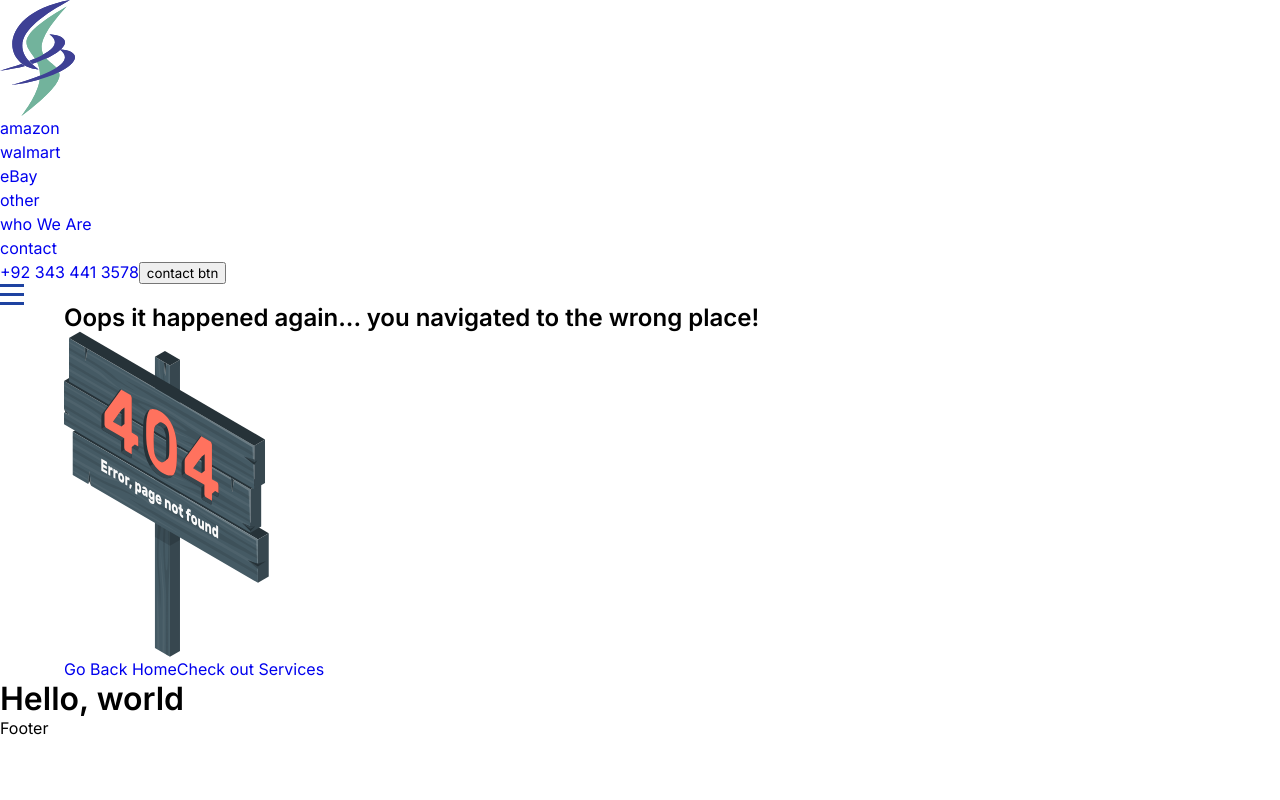
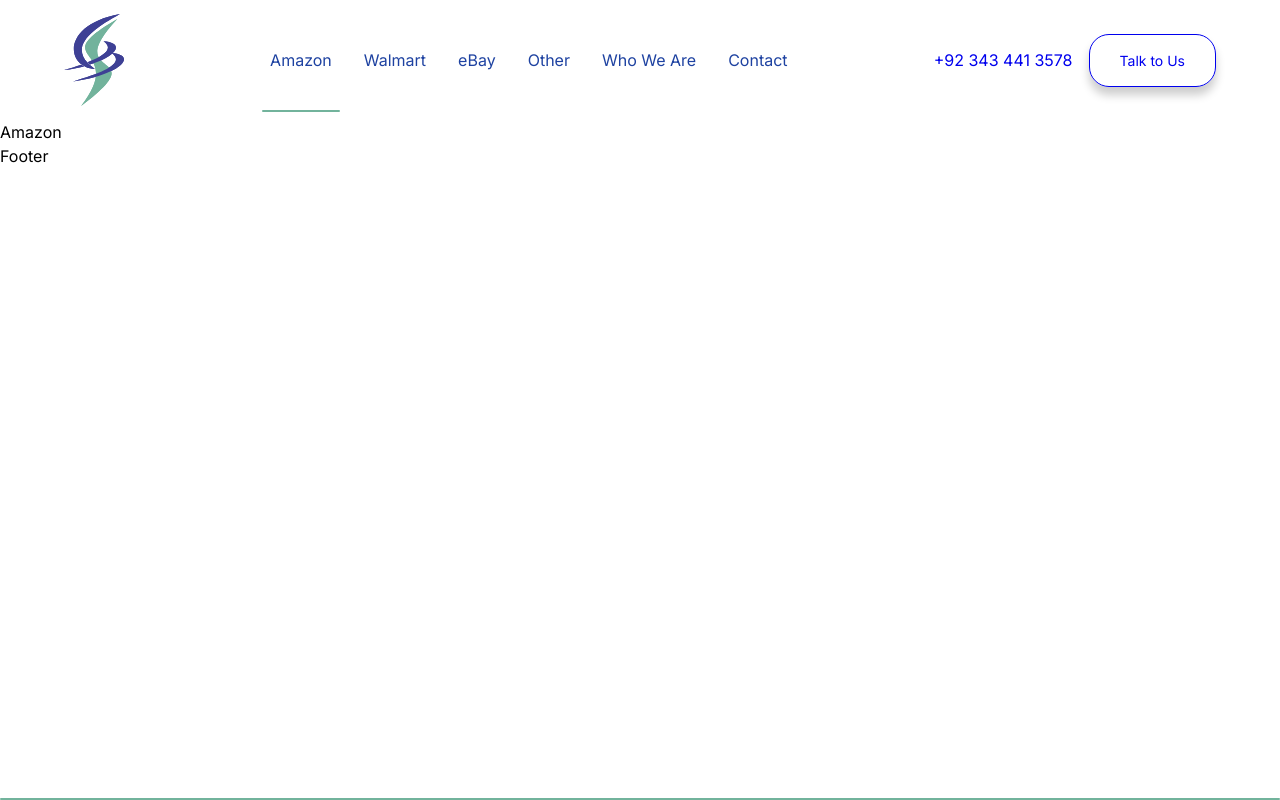
Before and after one commit to hariscs/svetro-app, a React (Create React App) app: page /amazon in a window 1280 px wide. Built offline with nearby package versions, Linux system fonts and the light colour scheme.

Commit message:
add navbar

```diff
--- a/src/App.js
+++ b/src/App.js
@@ -1,17 +1,16 @@
 import { Routes, Route } from 'react-router-dom';
 import { Footer, Navbar } from './components';
-import Home from './Pages/Home';
-import NotFound from './Pages/404/NotFound';
+import { Home, Amazon, Page404 } from './Pages';
 
 function App() {
 	return (
 		<div>
 			<Navbar />
 			<Routes>
-				<Route path='*' element={<NotFound />} />
 				<Route path='/' element={<Home />} />
+				<Route path='/amazon' element={<Amazon />} />
+				<Route path='*' element={<Page404 />} />
 			</Routes>
-			<h1>Hello, world</h1>
 			<Footer />
 		</div>
 	);
--- a/src/Globals.css
+++ b/src/Globals.css
@@ -3,6 +3,7 @@
 	--clr-white: #fff;
 	--clr-dark: #000;
 	--clr-svetro-light: rgb(244, 244, 244);
+	--clr-svetro-green: #72b39c;
 	--clr-svetro-red: #ff725e;
 	--clr-light-blue: #7879f1;
 	--clr-light-gray: #eaeaea;
@@ -57,60 +58,6 @@ button {
 	margin-inline: auto;
 }
 
-/* button styles */
-.btn {
-	font-size: 0.875rem;
-	background: 0;
-	border: 1px solid;
-	padding: 0.938rem 1.875rem;
-	cursor: pointer;
-	transition: all 300ms ease-in;
-	box-shadow: 0px 8px 10px rgba(0, 0, 0, 0.2);
-}
-
-.btn:hover {
-	transform: scale(1.2);
-}
-
-.btn__primary,
-.btn__primaryOutline,
-.btn__white {
-	border-radius: 20px;
-}
-
-.btn__primary {
-	border-color: var(--clr-primary);
-	color: var(--clr-white);
-	background: var(--clr-primary);
-}
-
-.btn__primaryOutline {
-	border-color: var(--clr-white);
-	color: var(--clr-white);
-	background: transparent;
-}
-
-.btn__secondary,
-.btn__secondaryOutline {
-	border-radius: 5px;
-}
-
-.btn__secondary {
-	color: var(--clr-white);
-	background: var(--clr-primary);
-	border-color: var(--clr-primary);
-}
-
-.btn__white {
-	color: var(--clr-primary);
-	background: var(--clr-white);
-}
-
-.btn__secondaryOutline {
-	color: var(--clr-primary);
-	background: transparent;
-}
-
 /* slider */
 .slider {
 	overflow: hidden;
--- /dev/null
+++ b/src/Pages/Amazon.jsx
@@ -0,0 +1,5 @@
+const Amazon = () => {
+	return <div>Amazon</div>;
+};
+
+export default Amazon;
--- /dev/null
+++ b/src/Pages/Page404.jsx
@@ -0,0 +1,8 @@
+import React from 'react';
+import { NotFound } from '../components';
+
+const Page404 = () => {
+	return <NotFound />;
+};
+
+export default Page404;
--- /dev/null
+++ b/src/Pages/index.js
@@ -0,0 +1,3 @@
+export { default as Home } from './Home';
+export { default as Amazon } from './Amazon';
+export { default as Page404 } from './Page404';
--- /dev/null
+++ b/src/components/Button/Button.jsx
@@ -0,0 +1,11 @@
+import styles from './Button.module.css';
+
+const Button = ({ link, text }) => {
+	return (
+		<a href={link} className={styles.btn}>
+			{text}
+		</a>
+	);
+};
+
+export default Button;
--- /dev/null
+++ b/src/components/Button/Button.module.css
@@ -0,0 +1,27 @@
+/* button styles */
+.btn {
+	font-size: 0.875rem;
+	background: 0;
+	border: 1px solid;
+	padding: 0.938rem 1.875rem;
+	cursor: pointer;
+	transition: all 300ms ease-in;
+	box-shadow: 0px 8px 10px rgba(0, 0, 0, 0.2);
+	border-radius: 20px;
+}
+
+.btn:hover {
+	transform: scale(1.2);
+}
+
+.btn__primary {
+	color: var(--clr-white);
+	background: var(--clr-primary);
+	border-color: var(--clr-primary);
+}
+
+.btn__secondary {
+	color: var(--clr-white);
+	background: var(--clr-primary);
+	border-color: var(--clr-primary);
+}
--- a/src/components/Navbar/Navbar.jsx
+++ b/src/components/Navbar/Navbar.jsx
@@ -1,7 +1,7 @@
 import { useState } from 'react';
 import { NavLink } from 'react-router-dom';
 import styles from './Navbar.module.css';
-
+import { Button } from '../../components';
 import { images } from '../../constants';
 
 const Navbar = () => {
@@ -10,32 +10,107 @@ const Navbar = () => {
 
 	return (
 		<nav className={styles.navbar}>
-			<div className={styles.logoContainer}>
+			<div className='container'>
+				<div className={styles.navbar__flex}>
+					<div className={styles.logo__container}>
 						<img src={images.logo} alt='logo' />
 					</div>
 
-			<ul>
-				{['amazon', 'walmart', 'eBay', 'other', 'who We Are', 'contact'].map(
-					(item, i) => (
-						<li key={`link-${i}`}>
-							<div />
-							<NavLink to={`/${item}`}>{item}</NavLink>
+					<ul
+						className={
+							click
+								? `${styles.navbar__menu}`
+								: `${styles.navbar__menu} ${styles.menu__active}`
+						}
+					>
+						<li className={styles.menu__item}>
+							<NavLink
+								to='/amazon'
+								onClick={() => setClick(true)}
+								className={(navData) =>
+									navData.isActive
+										? `${styles.menu__active} ${styles.menu__link}`
+										: `${styles.menu__link}`
+								}
+							>
+								Amazon
+							</NavLink>
 						</li>
-					)
-				)}
+						<li className={styles.menu__item}>
+							<NavLink
+								to='/wallmart'
+								className={(navData) =>
+									navData.isActive
+										? `${styles.menu__active} ${styles.menu__link}`
+										: `${styles.menu__link}`
+								}
+							>
+								Walmart
+							</NavLink>
+						</li>
+						<li className={styles.menu__item}>
+							<NavLink
+								to='/ebay'
+								className={(navData) =>
+									navData.isActive
+										? `${styles.menu__active} ${styles.menu__link}`
+										: `${styles.menu__link}`
+								}
+							>
+								eBay
+							</NavLink>
+						</li>
+						<li className={styles.menu__item}>
+							<NavLink
+								to='/other'
+								className={(navData) =>
+									navData.isActive
+										? `${styles.menu__active} ${styles.menu__link}`
+										: `${styles.menu__link}`
+								}
+							>
+								Other
+							</NavLink>
+						</li>
+						<li className={styles.menu__item}>
+							<NavLink
+								to='/about'
+								className={(navData) =>
+									navData.isActive
+										? `${styles.menu__active} ${styles.menu__link}`
+										: `${styles.menu__link}`
+								}
+							>
+								Who We Are
+							</NavLink>
+						</li>
+						<li className={styles.menu__item}>
+							<NavLink
+								to='/contact'
+								className={(navData) =>
+									navData.isActive
+										? `${styles.menu__active} ${styles.menu__link}`
+										: `${styles.menu__link}`
+								}
+							>
+								Contact
+							</NavLink>
+						</li>
 					</ul>
 
-			<div className={styles.contact}>
+					<div className={styles.contact__flex}>
 						<a href='/'>+92 343 441 3578</a>
-				<button>contact btn</button>
+						<Button text='Talk to Us' link='/contact' />
 					</div>
 
 					<div className={styles.mobile_menu}>
 						<img
-					src={click ? images.icon_close : images.hamburger}
+							src={click ? images.hamburger : images.icon_close}
 							alt='menu icon'
 							onClick={handleClick}
 						/>
+					</div>
+				</div>
 			</div>
 		</nav>
 	);
--- a/src/components/Navbar/Navbar.module.css
+++ b/src/components/Navbar/Navbar.module.css
@@ -0,0 +1,83 @@
+.navbar {
+	padding: 0.5rem 0;
+}
+
+.navbar__flex {
+	display: flex;
+	align-items: center;
+	justify-content: space-between;
+}
+
+.logo__container {
+	width: 60px;
+}
+
+.navbar__menu {
+	display: flex;
+	gap: 1rem;
+}
+
+.menu__link {
+	color: var(--clr-primary);
+	display: inline-block;
+	padding: 2.5rem 0.5rem;
+	position: relative;
+}
+
+.menu__link:hover::before,
+.menu__active::before {
+	position: absolute;
+	content: '';
+	background: var(--clr-svetro-green);
+	border-radius: 100vh;
+	width: 100%;
+	height: 2px;
+	bottom: 0;
+	left: 0;
+}
+
+.contact__flex {
+	display: flex;
+	align-items: center;
+	gap: 1rem;
+}
+
+/* only mobile screens */
+@media (max-width: 50em) {
+	.navbar__menu {
+		background: var(--clr-white);
+		flex-direction: column;
+		align-items: flex-start;
+		gap: 2.5rem;
+		position: fixed;
+		top: 110px;
+		right: 0;
+		width: 100%;
+		height: 100vh;
+		transform: translateX(100%);
+		transition: all 300ms ease-in;
+		height: 100vh;
+		z-index: 2;
+	}
+
+	.menu__link {
+		padding: 0;
+		margin-left: 1.6rem;
+	}
+
+	.menu__active {
+		transform: translateX(0);
+	}
+
+	.mobile__menu {
+		display: block;
+		z-index: 3;
+		cursor: pointer;
+	}
+}
+
+@media (min-width: 50em) {
+	.mobile_menu {
+		display: none;
+	}
+}
--- a/src/Pages/404/NotFound.jsx
+++ b/src/components/NotFound/NotFound.jsx
@@ -1,6 +1,6 @@
 import { NavLink } from 'react-router-dom';
 import { images } from '../../constants';
-import styles from '../404/NotFound.module.css';
+import styles from './NotFound.module.css';
 
 const NotFound = () => {
 	return (
--- a/src/components/index.js
+++ b/src/components/index.js
@@ -1,2 +1,4 @@
 export { default as Navbar } from './Navbar/Navbar';
 export { default as Footer } from './Footer/Footer';
+export { default as NotFound } from './NotFound/NotFound';
+export { default as Button } from './Button/Button';
```
Also changed, not shown: src/components/NotFound/NotFound.module.css (added). Lines whose indentation alone changed are shown as unchanged.
